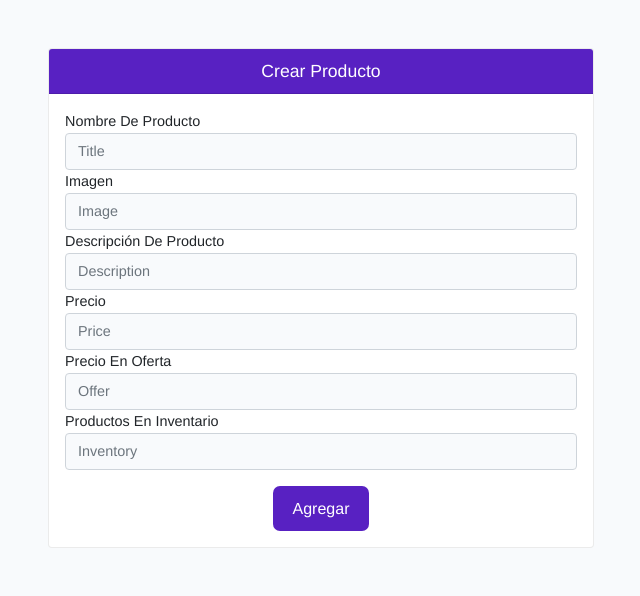
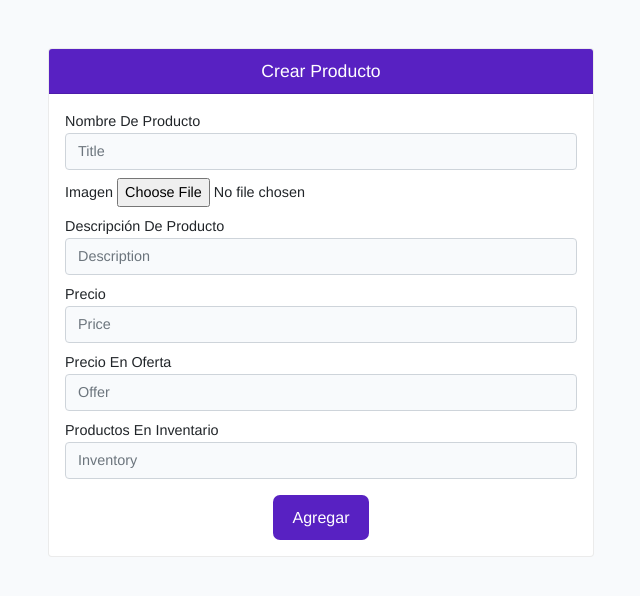
Before and after one commit to alejandrolomac/subela-store, a Laravel app: page /products/create in a window 1280 px wide. Shown: the part 108-704 px from the top of the page, without its empty margins (319-959 px from the left). Run offline with Laravel 9, Linux system fonts and the light colour scheme; some libraries are stand-ins or nearby versions.

Commit message:
Upload Image, heroku deploy

```diff
--- a/app/Http/Controllers/ProductController.php
+++ b/app/Http/Controllers/ProductController.php
@@ -4,18 +4,11 @@ namespace App\Http\Controllers;
 
 use App\Models\Product;
 use Illuminate\Http\Request;
+use Illuminate\Support\Facades\Storage;
 
-/**
- * Class ProductController
- * @package App\Http\Controllers
- */
 class ProductController extends Controller
 {
-    /**
-     * Display a listing of the resource.
-     *
-     * @return \Illuminate\Http\Response
-     */
+
     public function index()
     {
         $products = Product::paginate();
@@ -24,39 +17,54 @@ class ProductController extends Controller
             ->with('i', (request()->input('page', 1) - 1) * $products->perPage());
     }
 
-    /**
-     * Show the form for creating a new resource.
-     *
-     * @return \Illuminate\Http\Response
-     */
+    // public function imageUpload(Request $request)
+    // {
+    //     if ($request->has('image')) {
+    //         $file = $request->file('image');
+    //         $path = "s-folter/".time().$file->getClientOriginalName();
+    //         \Storage::disk("s3")->put($path, file_get_contents($file));
+    //     }
+
+    //     echo "file upload";
+    // }
+
     public function create()
     {
         $product = new Product();
         return view('product.create', compact('product'));
     }
 
-    /**
-     * Store a newly created resource in storage.
-     *
-     * @param  \Illuminate\Http\Request $request
-     * @return \Illuminate\Http\Response
-     */
     public function store(Request $request)
     {
+
+        $request->validate([
+            'image' => 'required|image|mimes:jpeg,png,jpg,gif,svg|max:2048',
+        ]);
+
+        if ($request->has('image')) {
+            $file = $request->file('image');
+            $path = "s-folter/".time().$file->getClientOriginalName();
+            \Storage::disk("s3")->put($path, file_get_contents($file));
+        }
+
         request()->validate(Product::$rules);
 
-        $product = Product::create($request->all());
+        //$request->all()
+        $urlimage = Storage::url('file.jpg');
+        $product = Product::create([
+            'title' => $request->title,
+            'image' => $path,
+            'description' => $request->description,
+            'price' => $request->price,
+            'offer' => $request->offer,
+            'inventory' => $request->inventory
+        ]);
 
         return redirect()->route('products.index')
-            ->with('success', 'Product created successfully.');
+            ->with('success', 'El producto se agrego correctamente.');
+
     }
 
-    /**
-     * Display the specified resource.
-     *
-     * @param  int $id
-     * @return \Illuminate\Http\Response
-     */
     public function show($id)
     {
         $product = Product::find($id);
@@ -64,12 +72,6 @@ class ProductController extends Controller
         return view('product.show', compact('product'));
     }
 
-    /**
-     * Show the form for editing the specified resource.
-     *
-     * @param  int $id
-     * @return \Illuminate\Http\Response
-     */
     public function edit($id)
     {
         $product = Product::find($id);
@@ -77,13 +79,6 @@ class ProductController extends Controller
         return view('product.edit', compact('product'));
     }
 
-    /**
-     * Update the specified resource in storage.
-     *
-     * @param  \Illuminate\Http\Request $request
-     * @param  Product $product
-     * @return \Illuminate\Http\Response
-     */
     public function update(Request $request, Product $product)
     {
         request()->validate(Product::$rules);
@@ -94,11 +89,6 @@ class ProductController extends Controller
             ->with('success', 'Product updated successfully');
     }
 
-    /**
-     * @param int $id
-     * @return \Illuminate\Http\RedirectResponse
-     * @throws \Exception
-     */
     public function destroy($id)
     {
         $product = Product::find($id)->delete();
--- a/composer.json
+++ b/composer.json
@@ -6,6 +6,7 @@
     "license": "MIT",
     "require": {
         "php": "^8.0.2",
+        "aws/aws-sdk-php": "^3.212",
         "guzzlehttp/guzzle": "^7.2",
         "laravel/framework": "^9.2",
         "laravel/sanctum": "^2.14.1",
--- a/resources/views/layouts/template.blade.php
+++ b/resources/views/layouts/template.blade.php
@@ -28,7 +28,7 @@
         <nav class="navbar navbar-expand-md navbar-light">
             <div class="container">
                 <a class="navbar-brand" href="{{ url('/') }}">
-                    <img src="images/logo.png" class="img-fluid" />
+                    <img src="{{ asset('images/logo.png') }}" class="img-fluid" />
                 </a>
 
                 <button class="navbar-toggler" type="button" data-bs-toggle="collapse" data-bs-target="#navbarTogglerDemo02" aria-controls="navbarTogglerDemo02" aria-expanded="false" aria-label="Toggle navigation">
--- a/resources/views/product/form.blade.php
+++ b/resources/views/product/form.blade.php
@@ -1,32 +1,32 @@
 <div class="box box-info padding-1">
     <div class="box-body">
 
-        <div class="form-group">
+        <div class="form-group mb-2">
             {{ Form::label('Nombre de Producto') }}
             {{ Form::text('title', $product->title, ['class' => 'form-control' . ($errors->has('title') ? ' is-invalid' : ''), 'placeholder' => 'Title']) }}
             {!! $errors->first('title', '<div class="invalid-feedback">:message</div>') !!}
         </div>
-        <div class="form-group">
+        <div class="form-group mb-2">
             {{ Form::label('Imagen') }}
-            {{ Form::text('image', $product->image, ['class' => 'form-control' . ($errors->has('image') ? ' is-invalid' : ''), 'placeholder' => 'Image']) }}
+            {{ Form::file('image', $product->image, ['class' => 'form-control' . ($errors->has('image') ? ' is-invalid' : '')]) }}
             {!! $errors->first('image', '<div class="invalid-feedback">:message</div>') !!}
         </div>
-        <div class="form-group">
+        <div class="form-group mb-2">
             {{ Form::label('Descripción de Producto') }}
             {{ Form::text('description', $product->description, ['class' => 'form-control' . ($errors->has('description') ? ' is-invalid' : ''), 'placeholder' => 'Description']) }}
             {!! $errors->first('description', '<div class="invalid-feedback">:message</div>') !!}
         </div>
-        <div class="form-group">
+        <div class="form-group mb-2">
             {{ Form::label('Precio') }}
             {{ Form::text('price', $product->price, ['class' => 'form-control' . ($errors->has('price') ? ' is-invalid' : ''), 'placeholder' => 'Price']) }}
             {!! $errors->first('price', '<div class="invalid-feedback">:message</div>') !!}
         </div>
-        <div class="form-group">
+        <div class="form-group mb-2">
             {{ Form::label('Precio en Oferta') }}
             {{ Form::text('offer', $product->offer, ['class' => 'form-control' . ($errors->has('offer') ? ' is-invalid' : ''), 'placeholder' => 'Offer']) }}
             {!! $errors->first('offer', '<div class="invalid-feedback">:message</div>') !!}
         </div>
-        <div class="form-group">
+        <div class="form-group mb-2">
             {{ Form::label('Productos en Inventario') }}
             {{ Form::text('inventory', $product->inventory, ['class' => 'form-control' . ($errors->has('inventory') ? ' is-invalid' : ''), 'placeholder' => 'Inventory']) }}
             {!! $errors->first('inventory', '<div class="invalid-feedback">:message</div>') !!}
--- a/resources/views/product/show.blade.php
+++ b/resources/views/product/show.blade.php
@@ -16,9 +16,9 @@
                         <div class="row">
                             <div class="col-12 col-md-5">
                                 @if ($product->image)
-                                    <img src="{{ $product->image }}" class="card-img-top">
+                                    <img src="{{Storage::disk('s3')->url($product->image)}}" class="card-img-top">
                                 @else
-                                    <img src="images/default.jpg" />
+                                    <img src="{{ asset('images/default.jpg') }}" />
                                 @endif
                             </div>
                             <div class="col-12 col-md-7">
--- a/resources/views/welcome.blade.php
+++ b/resources/views/welcome.blade.php
@@ -13,7 +13,7 @@
             <div class="col">
                 <div class="card card-anim" data-bs-toggle="modal" data-bs-target="#productModal{{ $product->id }}">
                     @if ($product->image)
-                        <img src="{{ $product->image }}" class="card-img-top">
+                        <img src="{{Storage::disk('s3')->url($product->image)}}" class="card-img-top">
                     @else
                         <img src="images/default.jpg" />
                     @endif
@@ -40,7 +40,7 @@
                             <div class="row">
                                 <div class="col-12 col-md-5">
                                     @if ($product->image)
-                                        <img src="{{ $product->image }}" class="card-img-top">
+                                        <img src="{{Storage::disk('s3')->url($product->image)}}" class="card-img-top">
                                     @else
                                         <img src="images/default.jpg" />
                                     @endif
```
Also changed, not shown: 1 other file.
